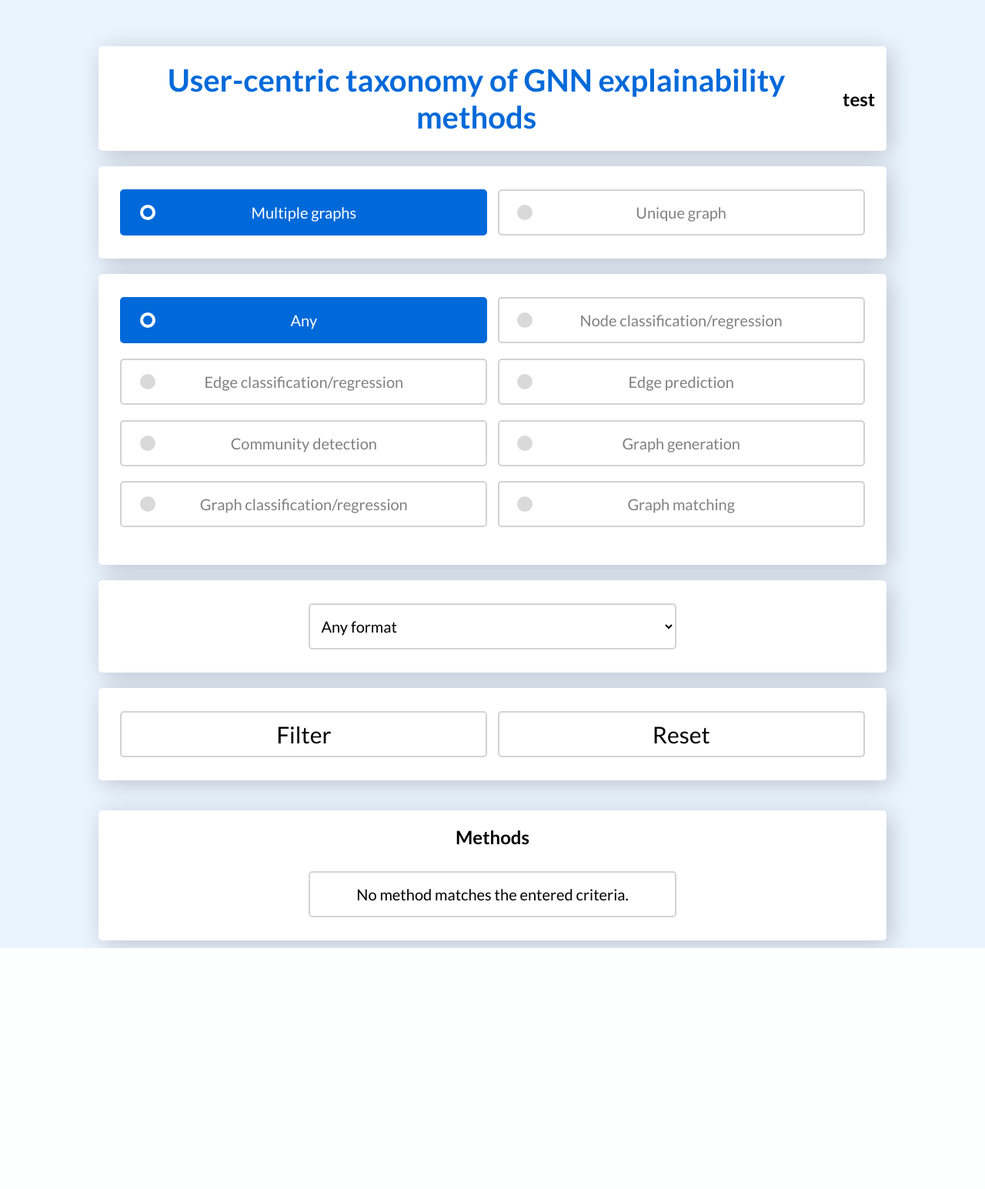
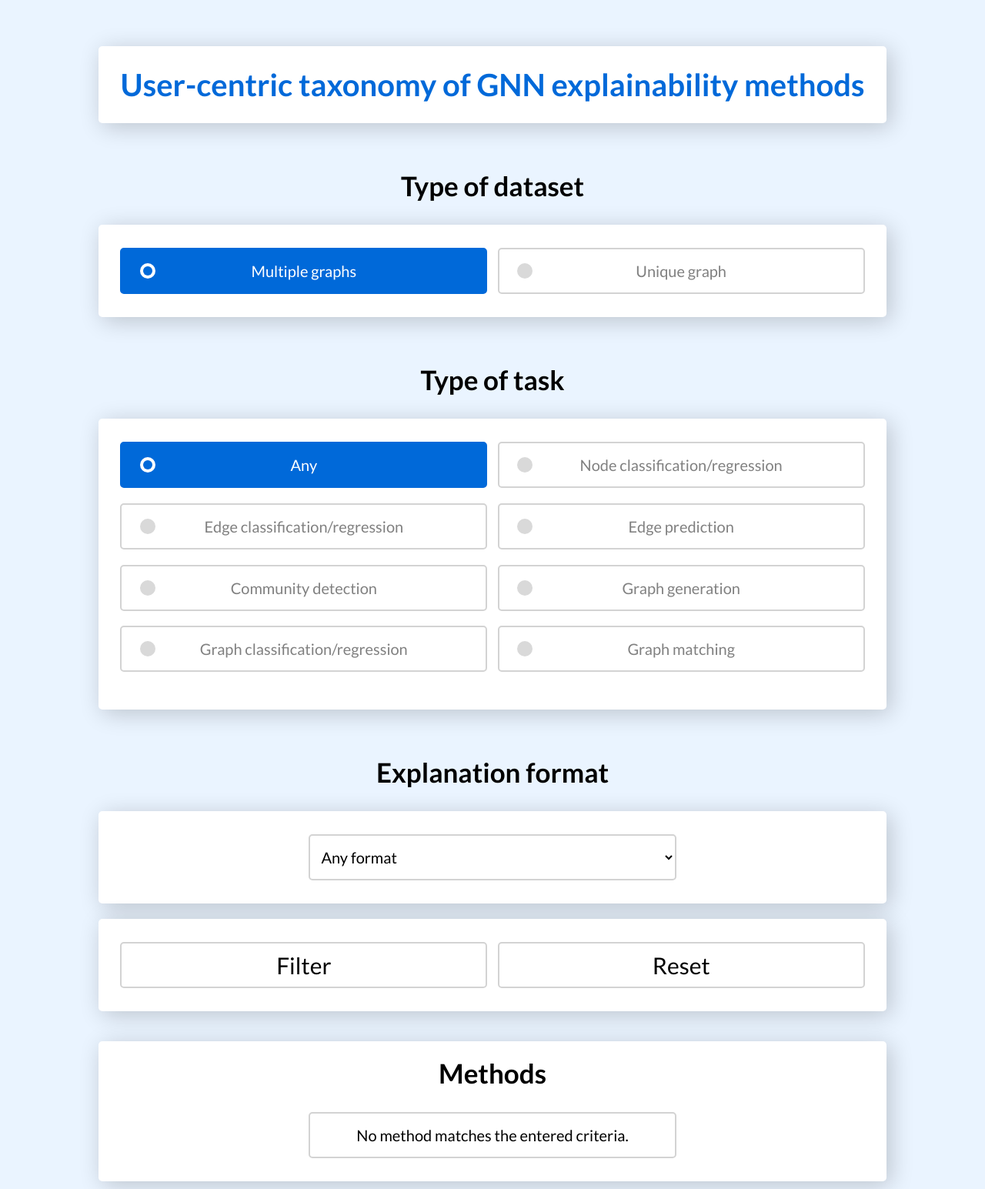
Before and after one commit to timondesch/GNN-exp-PRED, a Flask app: page / in a window 1280 px wide. Shown: the whole page at 77% size. Before the commit the page ends 1232 px from the top, so only its background shows below. Run offline with Flask 2, Linux system fonts and the light colour scheme; parts of the project's set-up code (start-up, migrations or seed data) failed here and were passed over.

Commit message:
add titles to sections

```diff
--- a/visualization_app/static/base/base.css
+++ b/visualization_app/static/base/base.css
@@ -19,6 +19,11 @@ h1 {
     color: #0069d9;
 }
 
+h2 {
+  text-align: center;
+  font-size: 35px;
+}
+
 #task_img {
   -webkit-transition: .4s height ease;
   -moz-transition: .4s height ease;
@@ -27,11 +32,11 @@ h1 {
 }
 
 .wrapper{
+  width: 80%;
+  min-width: 400px;
   display: inline-flex;
   background: #fff;
   min-height: 100px;
-  width: 80%;
-  min-width: 400px;
   align-items: center;
   justify-content: space-evenly;
   border-radius: 5px;
@@ -69,13 +74,11 @@ h1 {
   background: #fff;
   font-size: 20px;
   height: 60px;
-  /* width: 100%; */
   width: 48% !important;
   margin: 1% 0 !important;
   display: flex;
   align-items: center;
   justify-content: space-evenly;
-  /* margin: 0 10px; */
   border-radius: 5px;
   cursor: pointer;
   padding: 0 10px;
--- a/visualization_app/templates/base.html
+++ b/visualization_app/templates/base.html
@@ -12,11 +12,13 @@
     <div style="margin-top: 50px; width: 100%; text-align: center;">
         <div class="wrapper">
         <h1>User-centric taxonomy of GNN explainability methods</h1>
-        <h2>test</h2>
         </div>
         <br>
 
-        <form action="/filter" method="post">
+        <form action="/filter" method="post" class="meta_wrapper">
+            <div style="width: 80%;min-width: 400px; display: inline-flex; align-items: center;justify-content: space-evenly;margin: 50px 0 20px 0;">
+                <h2>Type of dataset</h2>
+            </div>
             <div class="wrapper">
                 <input type="radio" name="type" id="multi" value="multi" checked>
                 <label for="multi" class="option" onclick="document.querySelectorAll('#GCR, #GM').forEach(element => {
@@ -51,6 +53,9 @@
                 }
             </script>
 
+            <div style="width: 80%;min-width: 400px; display: inline-flex; align-items: center;justify-content: space-evenly;margin: 50px 0 20px 0;">
+                <h2>Type of task</h2>
+            </div>
             <div class="wrapper wrapper_tasks">
                     <input type="radio" name="task" id="any" value="Task" checked>
                     <label for="any" class="option tooltip" onclick="hide_img();">
@@ -139,7 +144,9 @@
             </div>
             </div>
 
-
+            <div style="width: 80%;min-width: 400px; display: inline-flex; align-items: center;justify-content: space-evenly;margin: 50px 0 20px 0;">
+                <h2>Explanation format</h2>
+            </div>
             <div class="wrapper">
                     <select name="format" class="option">
                         <option value="Explanation_Format">Any format</option>
```
Lines whose indentation alone changed are shown as unchanged.
